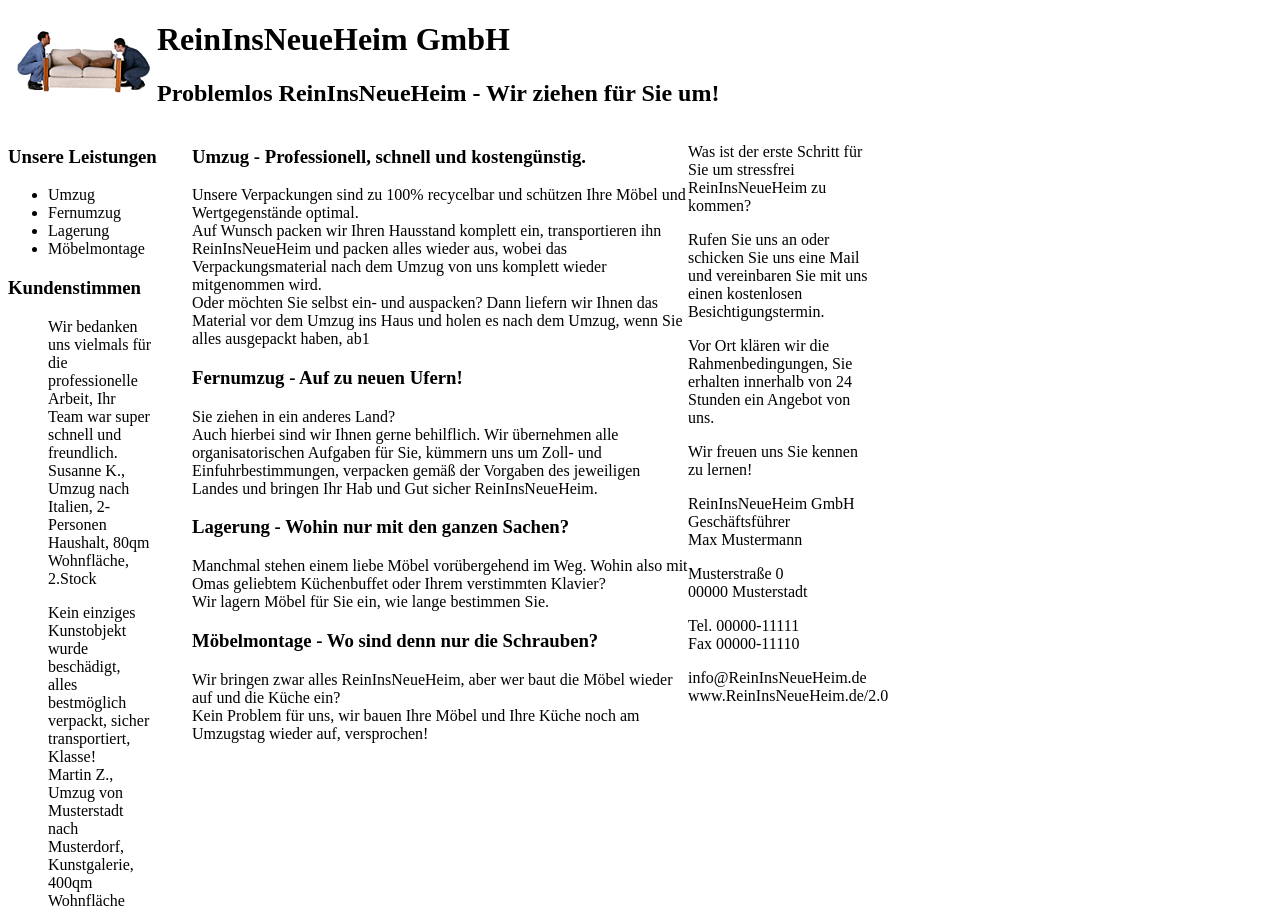
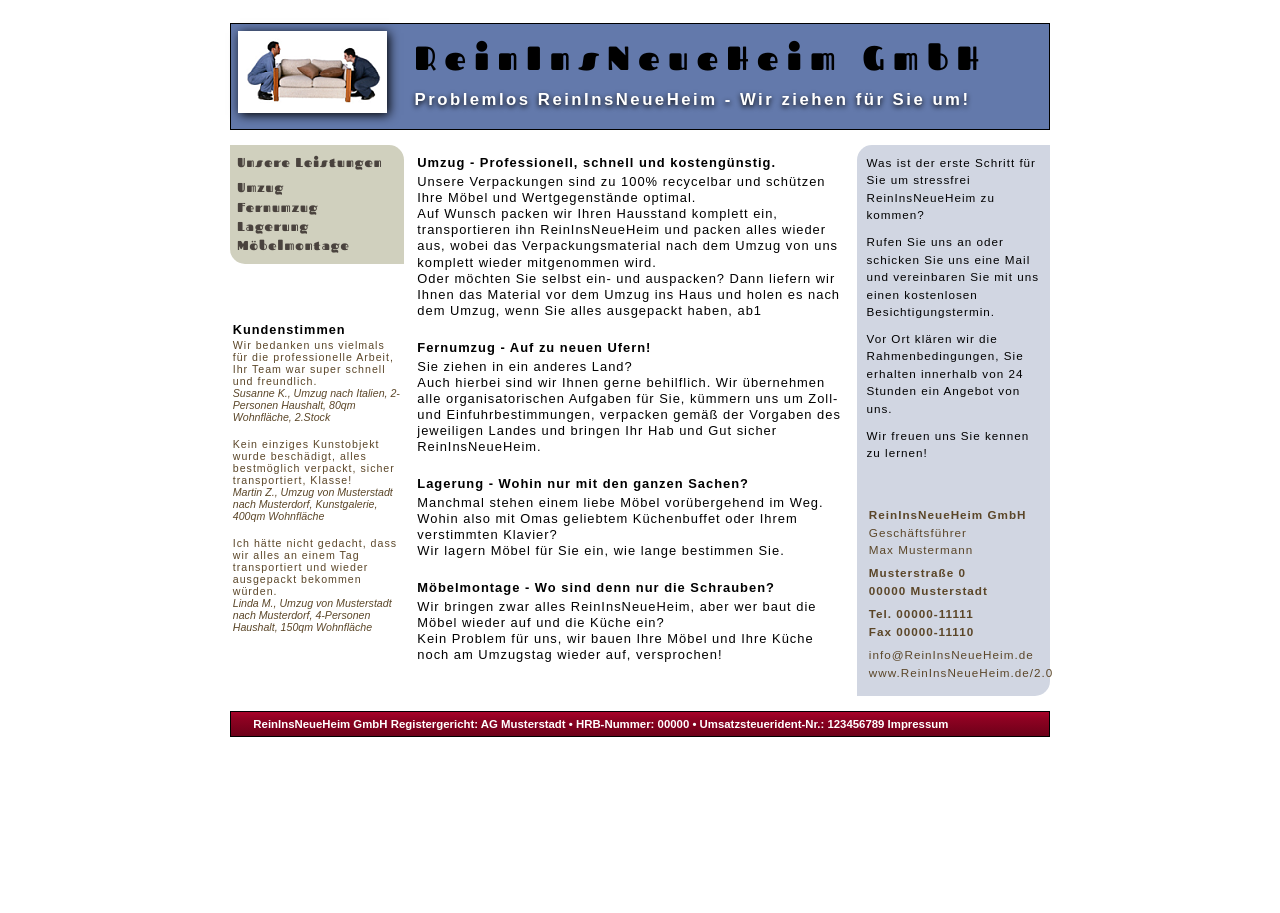
Before and after one commit to Thomas-Thurzo/ReinInsNeueHeim-GmbH, a plain HTML site: page index.html in a window 1280 px wide. Shown: the top 913 px of the page. After the commit the page ends 815 px from the top, so only its background shows below. Drawn offline with Linux system fonts and the light colour scheme.

Commit message:
Diverses CSS implementiert

```diff
--- a/css/main.css
+++ b/css/main.css
@@ -1,19 +1,161 @@
-footer, header, main, nav, aside, section {
-    display:block;
+@font-face {
+    font-family: Fascinate;
+    src: url("/fonts/Fascinate-Regular.ttf");
 }
 
-html, body {
+/* Default Setting */
+
+* {
+    margin: 0;
+    padding: 0;
+    border: 0;
+}
+
+footer,
+header,
+main,
+nav,
+aside,
+section {
+    display: block;
+}
+
+html,
+body {
     height: 100%;
 }
 
+/* -----------------------------------------*/
+
+/* Tag Selektoren */
+
+body {
+    background-color: #fff;
+    font-family: Arial, Helvetica, sans-serif;
+    font-size: 100.01%;
+    color: #000;
+    letter-spacing: 1px;
+}
+
+h1 {
+    font-family: 'Fascinate';
+    font-size: 2.2em;
+    letter-spacing: 0.25em;
+    margin-bottom: 0.3em;
+    padding-top: 0.1em;
+}
+
+h2 {
+    font-size: 1.1em;
+    color: #fff;
+    text-shadow: #0A0A0A 0px 2px 5px;
+    letter-spacing: 0.15em;
+    margin-bottom: 0.2em;
+}
+
+blockquote {
+    margin-bottom: 1.4em;
+}
+
+p {
+    padding-bottom: 0.8em;
+}
+
+main {
+    width: 31em;
+    float: left;
+    font-size: 85%;
+    line-height: 125%;
+    margin-bottom: 1em;
+    padding-right: 1em;
+    padding-left: 1em;
+    width:33em;
+}
+
+main h3 {
+    font-size: 100%;
+    margin-top: 0.8em;
+    margin-bottom: 0.2em;
+
+}
+
+footer {
+    clear: both;
+    background: #a90329;
+    /* Old browsers */
+    background: -moz-linear-gradient(top, #a90329 0%, #8f0222 27%, #6d0019 100%);
+    /* FF3.6-15 */
+    background: -webkit-linear-gradient(top, #a90329 0%, #8f0222 27%, #6d0019 100%);
+    /* Chrome10-25,Safari5.1-6 */
+    background: linear-gradient(to bottom, #a90329 0%, #8f0222 27%, #6d0019 100%);
+    /* W3C, IE10+, FF16+, Chrome26+, Opera12+, Safari7+ */
+    filter: progid:DXImageTransform.Microsoft.gradient(startColorstr='#a90329', endColorstr='#6d0019', GradientType=0);
+    /* IE6-9 */
+    font-size: 75%;
+    color: #fff;
+    font-weight: bold;
+    letter-spacing: normal;
+    padding: 0.5em 1em 0.5em 2em;
+    border: 1px solid #000;
+}
+
+header {
+    min-height: 82px;
+    background-color: #6379ab;
+    margin-bottom: 1em;
+    padding-top: 0.5em;
+    padding-left: 0.5em;
+    padding-bottom: 1em;
+    border: 1px solid #000;
+}
+
+nav {
+    background-color: #d0d0be;
+    font-family: "Fascinate";
+    font-size: 85%;
+    color: #4a433e;
+    font-weight: bold;
+    line-height: 1.5em;
+    margin-bottom: 4em;
+    padding: 0.6em;
+    border-top-right-radius: 15px;
+    border-bottom-right-radius: 0px;
+    border-bottom-left-radius: 15px;
+    border-top-left-radius: 0px;
+}
+
+ul {
+    list-style-type: none;
+}
+
+/* --------------------------------------*/
+
+/* ID Selektoren */
+
 #gesamt {
     width: 54em;
+    background-color: #fff;
+    font-size: 95%;
+    margin-top: 1em;
+    margin-right: auto;
+    margin-left: auto;
+    padding: 0.5em;
+}
+
+#links aside h3 {
+    font-size: 120%;
+    color: #000;
+    margin-bottom: 0.2em;
 }
 
 #bild {
     width: 149px;
     height: 82px;
     float: left;
+    -moz-box-shadow: #000 2px 2px 10px;
+    -webkit-box-shadow: #000 2px 2px 10px;
+    box-shadow: #000 2px 2px 10px;
+    margin-right: 1.8em;
 }
 
 #links {
@@ -21,20 +163,57 @@ html, body {
     float: left;
 }
 
-main {
-    width: 31em;
-    float: left;
-}
-
 #rechts {
     width: 11.5em;
     float: right;
+    background-color: #d1d6e2;
+    line-height: 115%;
+    margin-bottom: 1em;
+    padding: 0.6em;
+    border-top-right-radius: 0px;
+    border-bottom-right-radius: 15px;
+    border-bottom-left-radius: 0px;
+    border-top-left-radius: 15px;
 }
 
-footer {
-    clear: both;
+#links nav h3 {
+    font-size: 100%;
+    color: #4a433e;
+    margin-bottom: 0.5em;
 }
 
-header {
-    min-height:82px;
+#links aside {
+    font-size: 70%;
+    color: #5b4628;
+    padding: 0.6em 0.3em;
 }
+
+#rechts aside {
+    font-size: 77%;
+    color: #000;
+}
+
+#adresse {
+    color: #5b4628;
+    font-weight: bold;
+    padding-top: 3em;
+}
+
+#adresse p {
+    padding-right: 0.2em;
+    padding-bottom: 0.5em;
+    padding-left: 0.2em;
+}
+
+/* -----------------------------*/
+
+/* Class Selektoren */
+
+.normal {
+    font-weight: normal;
+}
+
+.zitat {
+    font-style: italic;
+    letter-spacing: normal;
+}
--- a/index.html
+++ b/index.html
@@ -34,7 +34,7 @@
                 <blockquote>
                     Wir bedanken uns vielmals für die professionelle Arbeit, Ihr
                     Team war super schnell und freundlich. <br>
-                    <span>
+                    <span class="zitat">
                         Susanne K., Umzug nach Italien, 2-Personen Haushalt, 80qm
                         Wohnfläche, 2.Stock
                     </span>
@@ -42,7 +42,7 @@
                 <blockquote>
                     Kein einziges Kunstobjekt wurde beschädigt, alles bestmöglich
                     verpackt, sicher transportiert, Klasse! <br>
-                    <span>
+                    <span class="zitat">
                         Martin Z., Umzug von Musterstadt nach Musterdorf,
                         Kunstgalerie, 400qm Wohnfläche
                     </span>
@@ -50,7 +50,7 @@
                 <blockquote>
                     Ich hätte nicht gedacht, dass wir alles an einem Tag
                     transportiert und wieder ausgepackt bekommen würden. <br>
-                    <span>
+                    <span class="zitat">
                         Linda M., Umzug von Musterstadt nach Musterdorf, 4-Personen
                         Haushalt, 150qm Wohnfläche
                     </span>
@@ -122,7 +122,7 @@
                 <div id="adresse">
                     <p>
                         ReinInsNeueHeim GmbH <br>
-                        <span>Geschäftsführer <br>
+                        <span class="normal">Geschäftsführer <br>
                             Max Mustermann
                         </span>
                     </p>
@@ -132,7 +132,7 @@
                     <p>Tel. 00000-11111 <br>
                         Fax 00000-11110
                     </p>
-                    <p>info@ReinInsNeueHeim.de <br>
+                    <p class="normal">info@ReinInsNeueHeim.de <br>
                         www.ReinInsNeueHeim.de/2.0</p>
                 </div><!-- Ende div adresse-->
             </aside><!-- Ende aside Kontaktdaten-->
```
Also changed, not shown: fonts/Fascinate-Regular.ttf (added).
